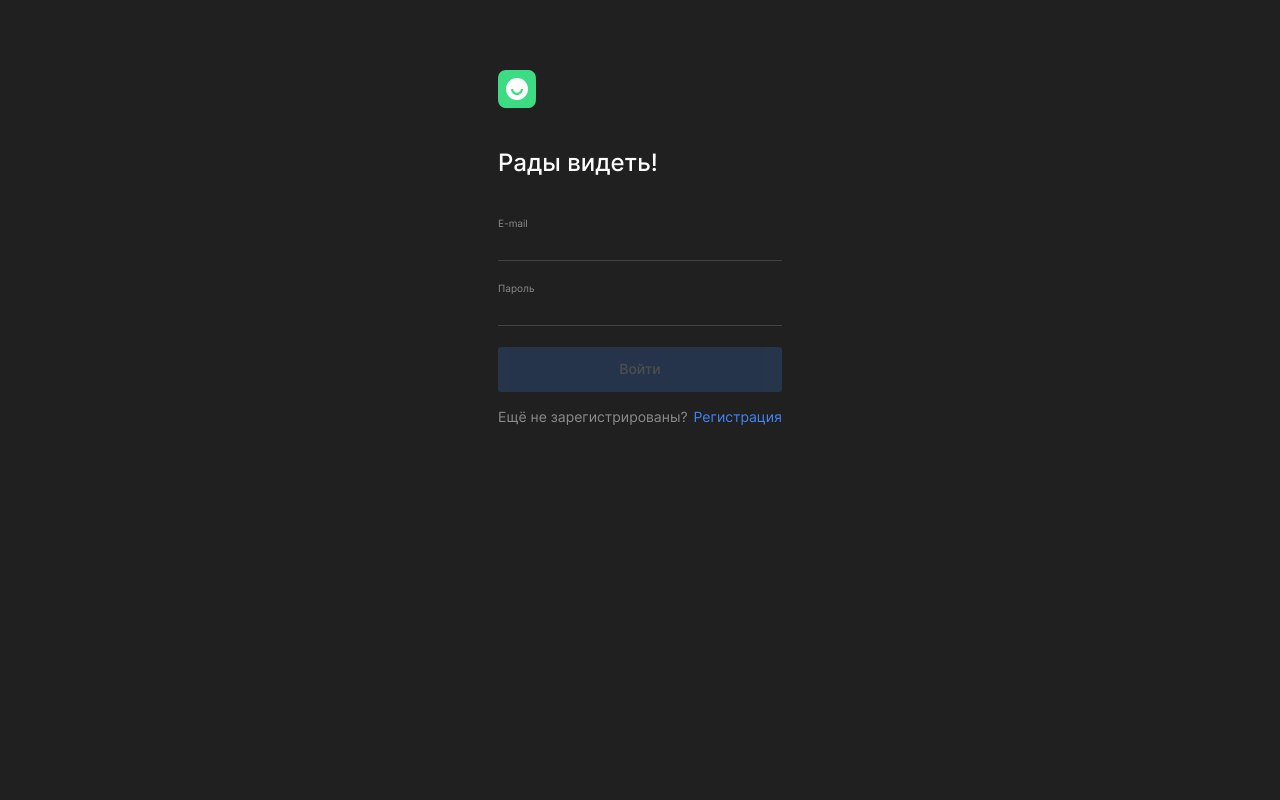
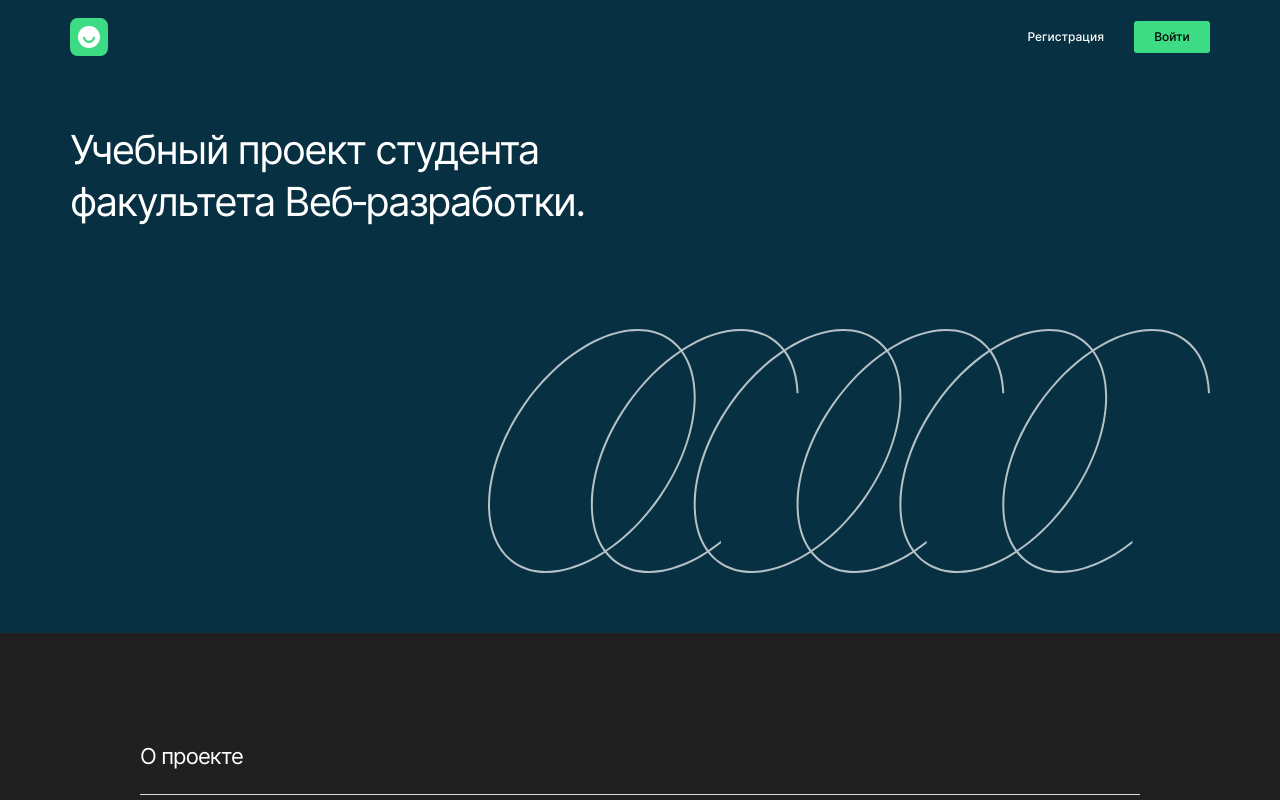
Before and after one commit to krylovis/movies-explorer-frontend, a React (Create React App) app: page / in a window 1280 px wide. Before the commit this address led to /signin. Shown: the top 800 px of the page. Built offline with nearby package versions, Linux system fonts and the light colour scheme; no server answers.

Commit message:
fix ProtectedRoute

```diff
--- a/src/components/App/App.jsx
+++ b/src/components/App/App.jsx
@@ -52,18 +52,12 @@ export default function App() {
     <CurrentUserContext.Provider value={currentUser}>
       <Routes>
 
-        <Route
-          path="/*"
-          element={<ProtectedRoute
-            loggedIn={loggedIn}
-            element={() => (
-              <Main
-                loggedIn={loggedIn}
-                setCurrentUser={setCurrentUser}
-                onUpdateUser={onUpdateUser}
-                handleSetLoggedOut={handleSetLoggedOut}
-              />
-            )} />} />
+        <Route exact path='/*' element={<Main
+          loggedIn={loggedIn}
+          setCurrentUser={setCurrentUser}
+          onUpdateUser={onUpdateUser}
+          handleSetLoggedOut={handleSetLoggedOut}
+        />} />
 
         <Route exact path='/signup' element={<SignupPage />} />
         <Route exact path='/signin' element={<SigninPage handleSetLoggedIn={handleSetLoggedIn} setCurrentUser={setCurrentUser} />} />
--- a/src/components/Main/Main.jsx
+++ b/src/components/Main/Main.jsx
@@ -2,6 +2,7 @@ import React from 'react';
 import { Routes, Route, useLocation } from 'react-router-dom';
 
 
+import ProtectedRoute from '../ProtectedRoute/ProtectedRoute';
 import Header from '../Header/Header';
 import Navigation from '../Navigation/Navigation';
 import AboutProjectPage from '../AboutProjectPage/AboutProjectPage';
@@ -25,13 +26,24 @@ export default function Main(props) {
 
       <Routes>
         <Route exact path='/' element={<AboutProjectPage />} />
-        <Route exact path='/movies' element={<Movies />} />
-        <Route exact path='/saved-movies' element={<Movies isSavedMovies={true} />} />
-        <Route exact path='/profile' element={<ProfilePage
-          handleSetLoggedOut={handleSetLoggedOut}
-          setCurrentUser={setCurrentUser}
-          onUpdateUser={onUpdateUser}
-        />} />
+
+        <Route path="/movies" element={
+          <ProtectedRoute loggedIn={loggedIn} element={() => (<Movies />)} />
+        } />
+
+        <Route path="/saved-movies" element={
+          <ProtectedRoute loggedIn={loggedIn} element={() => (<Movies isSavedMovies={true} />)} />
+        } />
+
+        <Route path="/profile" element={
+          <ProtectedRoute loggedIn={loggedIn} element={() => (
+            <ProfilePage
+              handleSetLoggedOut={handleSetLoggedOut}
+              setCurrentUser={setCurrentUser}
+              onUpdateUser={onUpdateUser}
+            />
+          )} />
+        } />
       </Routes>
 
       {!isProfilePage && <Footer />}
```
